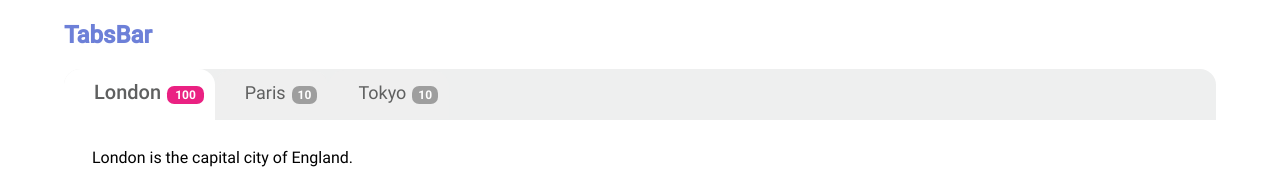
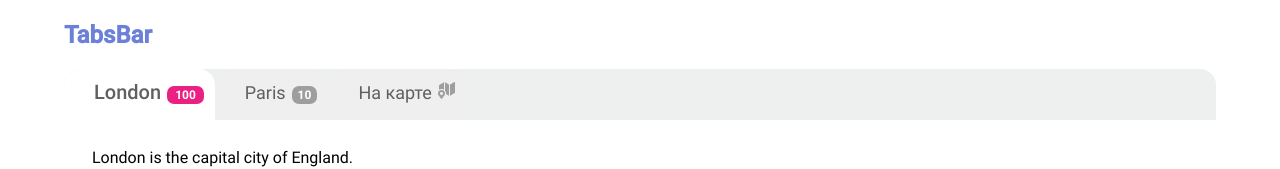
Before and after one commit to Mary321Mary/posleurokov-front-end, a React (Create React App) app in the folder posleurokov-app/: page / in a window 1280 px wide. Shown: the part 389-558 px from the top of the page. Built offline with nearby package versions, Linux system fonts and the light colour scheme; no server answers.

Commit message:
add image to tab

```diff
--- a/posleurokov-app/src/components/shared/TabBarNav/TabBarNav.jsx
+++ b/posleurokov-app/src/components/shared/TabBarNav/TabBarNav.jsx
@@ -1,5 +1,6 @@
 import React from 'react';
 import styles from './TabBarNav.module.scss';
+import logo from 'assets/img/map.png';
 
 const TabBarNav = ({ children, dataIndex, number, isActive, onClick, ...rest }) => {
   return (
@@ -13,7 +14,11 @@ const TabBarNav = ({ children, dataIndex, number, isActive, onClick, ...rest })
       style={{ ...rest }}
     >
       {children}
-      <div className={styles.number}>{number}</div>
+      {number == -1 ? (
+        <img src={logo} alt='Все кружки'/>
+      ) : (
+        <div className={styles.number}>{number}</div>
+      )}
     </button>
   );
 };
--- a/posleurokov-app/src/components/shared/TabBarNav/TabBarNav.module.scss
+++ b/posleurokov-app/src/components/shared/TabBarNav/TabBarNav.module.scss
@@ -25,6 +25,10 @@
   line-height: 21px;
   color: #5F6060;
 
+  img {
+    margin-left: 6px;
+  }
+
   .number {
     padding: 2px 6px;
 
--- a/posleurokov-app/src/components/test/components-demo/ComponentsDemo.jsx
+++ b/posleurokov-app/src/components/test/components-demo/ComponentsDemo.jsx
@@ -16,7 +16,7 @@ const ComponentsDemo = () => {
   const items = [
     { title: 'London', count: '100', content: 'London is the capital city of England.' },
     { title: 'Paris', count: '10', content: 'Paris is the capital of France.' },
-    { title: 'Tokyo', count: '10', content: 'Tokyo is the capital of Japan.' },
+    { title: 'На карте', count: '-1', content: 'Tokyo is the capital of Japan.' },
   ];
   return (
     <section className={styles.container}>
```
Also changed, not shown: posleurokov-app/src/assets/img/map.png (added).
